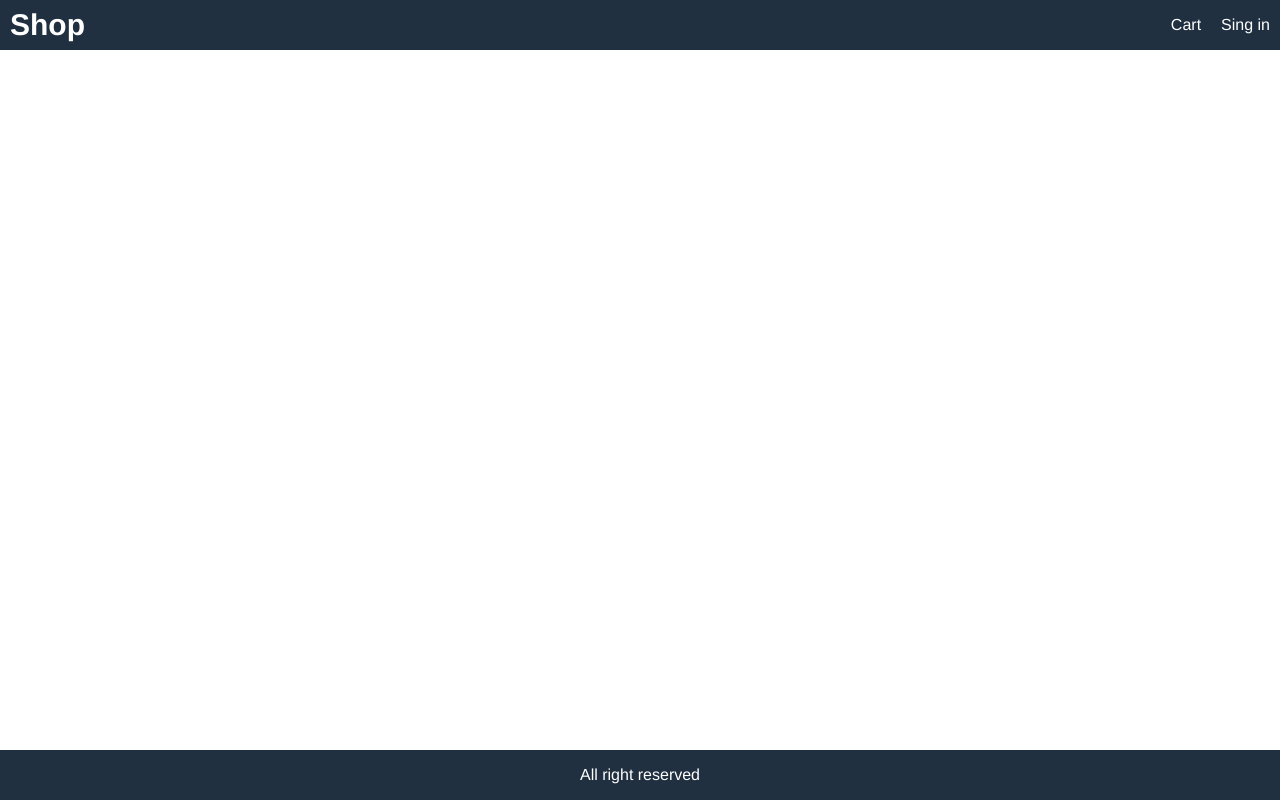
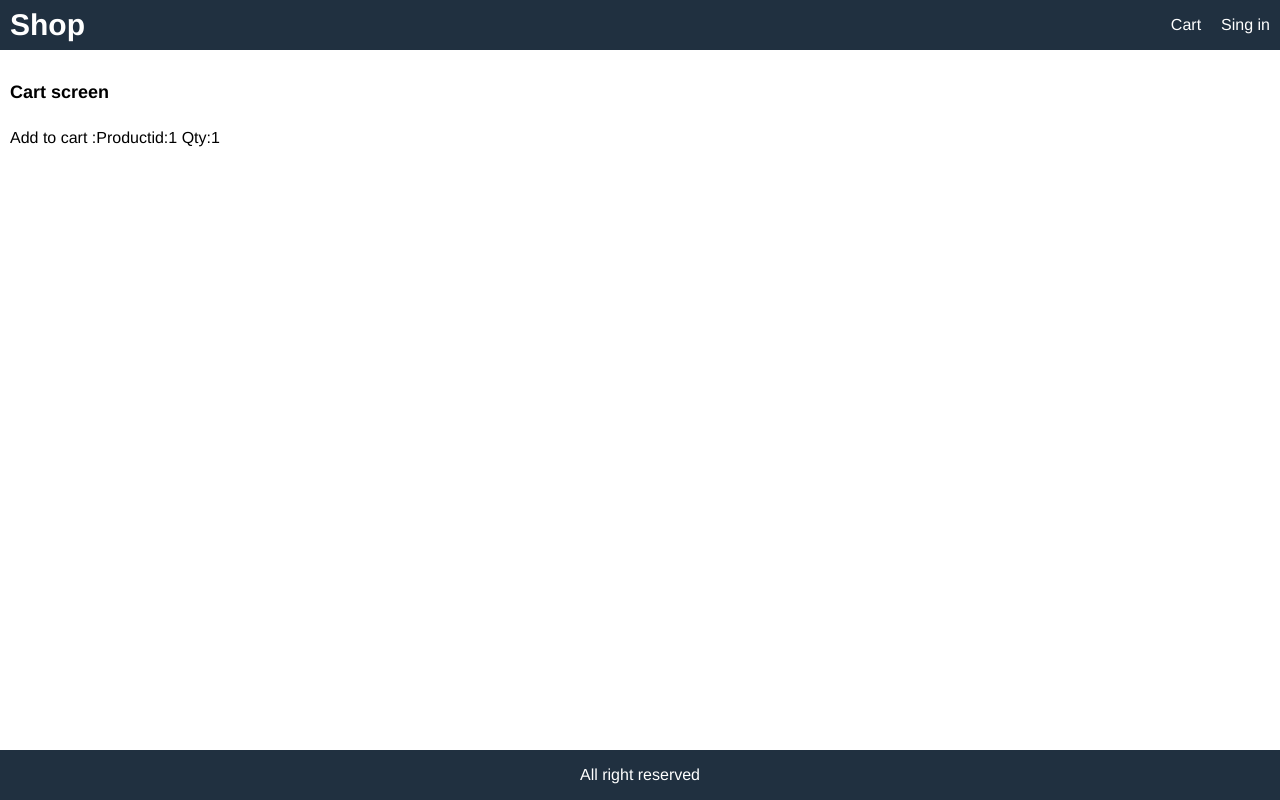
Before and after one commit to Reli12/Shop, a React (Create React App) app in the folder frontend/: page /cart/1 in a window 1280 px wide. Built offline with nearby package versions, Linux system fonts and the light colour scheme.

Commit message:
Add function add to cart and cart screen

```diff
--- a/frontend/src/App.js
+++ b/frontend/src/App.js
@@ -1,5 +1,6 @@
 import React from "react";
 import { BrowserRouter, Route } from "react-router-dom";
+import CartScreen from "./screens/CartScreen";
 import HomeScreen from "./screens/HomeScreen";
 import ProductScreen from "./screens/ProductScreen";
 
@@ -19,6 +20,7 @@
           </div>
         </header>
         <main>
+          <Route path="/cart/:id?" component={CartScreen}></Route>
           <Route path="/product/:id" component={ProductScreen}></Route>
           <Route path="/" component={HomeScreen} exact></Route>
         </main>
--- a/frontend/src/index.css
+++ b/frontend/src/index.css
@@ -62,6 +62,9 @@
 li {
   margin-top: 1rem;
 }
+input,
+select,
+textarea,
 button {
   padding: 1rem;
   border-radius: 0.5rem;
@@ -70,6 +73,8 @@
   font-family: Helvetica, Arial, sans-serif;
   -webkit-font-smoothing: antialiased;
   -moz-osx-font-smoothing: grayscale;
+}
+button {
   background-color: #f8f8f8;
   cursor: pointer;
 }
@@ -79,6 +84,9 @@
 button.block {
   width: 100%;
 }
+input:hover,
+select:hover,
+textarea:hover,
 button:hover {
   border: 0.1rem #203040 solid;
 }
--- /dev/null
+++ b/frontend/src/screens/CartScreen.js
@@ -0,0 +1,16 @@
+import React from "react";
+
+export default function CartScreen(props) {
+  const productId = props.match.params.id;
+  const qty = props.location.search
+    ? Number(props.location.search.split("=")[1])
+    : 1;
+  return (
+    <div>
+      <h1>Cart screen</h1>
+      <p>
+        Add to cart :Productid:{productId} Qty:{qty}
+      </p>
+    </div>
+  );
+}
--- a/frontend/src/screens/ProductScreen.js
+++ b/frontend/src/screens/ProductScreen.js
@@ -1,4 +1,4 @@
-import React, { useEffect } from "react";
+import React, { useEffect, useState } from "react";
 import { Link } from "react-router-dom";
 import { useDispatch, useSelector } from "react-redux";
 import Rating from "../components/Rating";
@@ -9,6 +9,7 @@
 export default function ProductScreen(props) {
   const dispatch = useDispatch();
   const productId = props.match.params.id;
+  const [qty, setQty] = useState(1);
   const productDetails = useSelector((state) => state.productDetails);
   const { loading, error, product } = productDetails;
 
@@ -16,6 +17,9 @@
     dispatch(detailsProduct(productId));
   }, [dispatch, productId]);
 
+  const addToCartHandler = () => {
+    props.history.push(`/cart/${productId}?qty=${qty}`);
+  };
   return (
     <div>
       {loading ? (
@@ -69,9 +73,37 @@
                       </div>
                     </div>
                   </li>
-                  <li>
-                    <button className="primary block">Add to Cart</button>
-                  </li>
+                  {product.countInStock > 0 && (
+                    <>
+                      <li>
+                        <div className="row">
+                          <div>Kolicina</div>
+                          <div>
+                            <select
+                              value={qty}
+                              onChange={(e) => setQty(e.target.value)}
+                            >
+                              {[...Array(product.countInStock).keys()].map(
+                                (x) => (
+                                  <option key={x + 1} value={x + 1}>
+                                    {x + 1}
+                                  </option>
+                                )
+                              )}
+                            </select>
+                          </div>
+                        </div>
+                      </li>
+                      <li>
+                        <button
+                          onClick={addToCartHandler}
+                          className="primary block"
+                        >
+                          Add to Cart
+                        </button>
+                      </li>
+                    </>
+                  )}
                 </ul>
               </div>
             </div>
```
